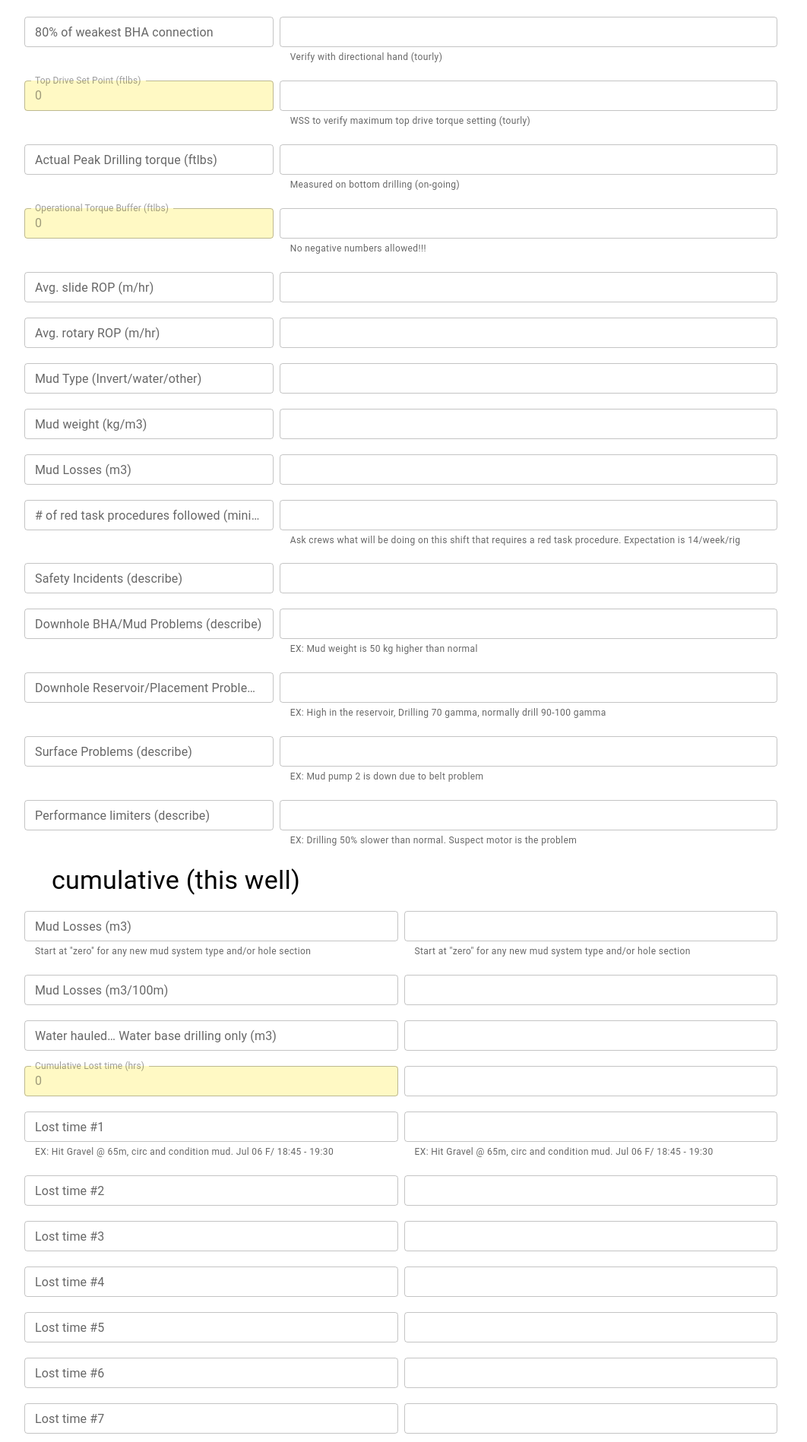
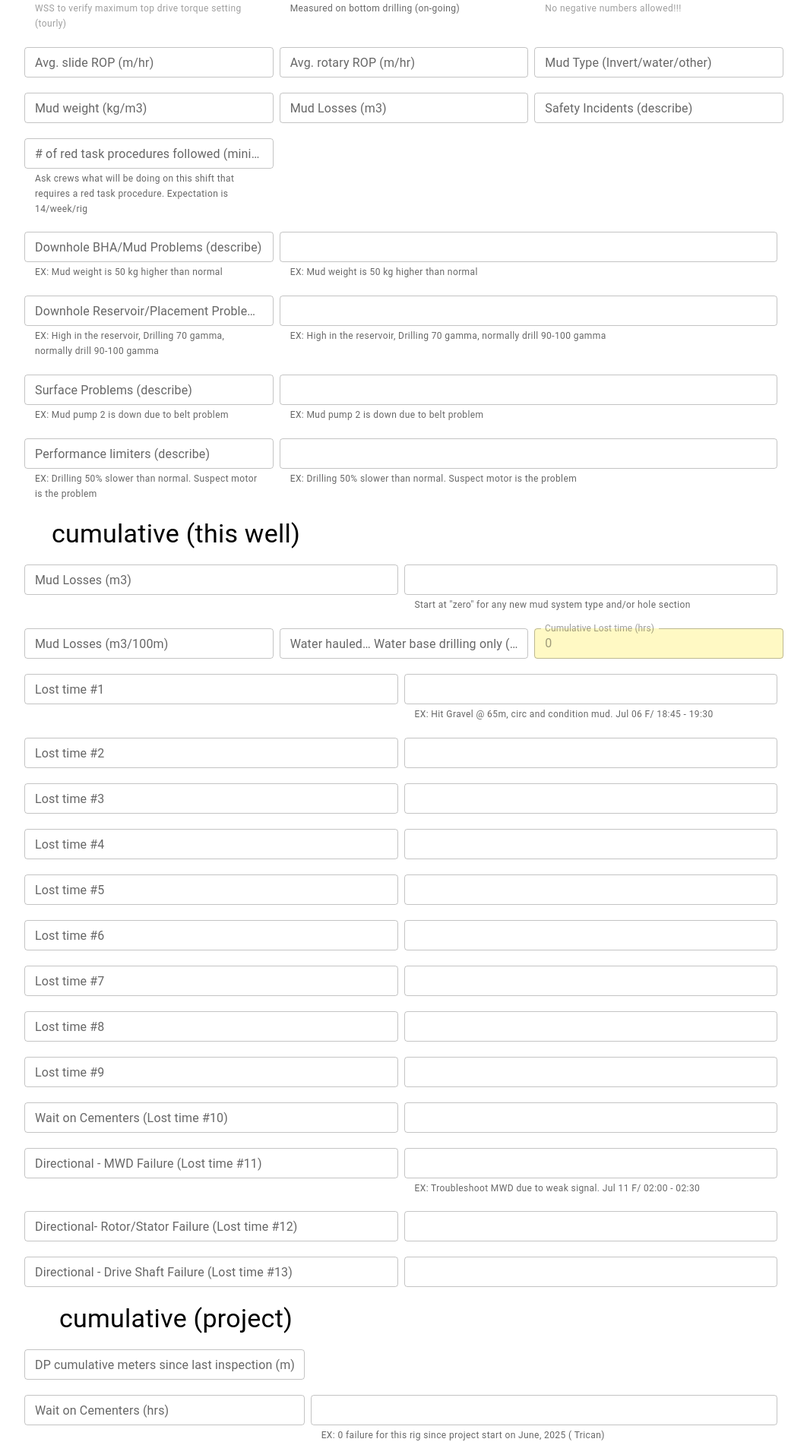
Before and after one commit to Wyatt-Grant/wellinfo, a React (Create React App) app: page / in a window 1280 px wide. Shown: the part 1671-3569 px from the top of the page at 76% size, without its empty margins (96-1158 px from the left). Built offline with nearby package versions, Linux system fonts and the light colour scheme; some icons are missing.

Commit message:
removed unneeded fields

```diff
--- a/src/Forms/Cumulative2Form.js
+++ b/src/Forms/Cumulative2Form.js
@@ -54,6 +54,11 @@
       sx={{ display: 'inline-flex', flexWrap: 'wrap', gap: 1, width: 1024}}
     >
       {textFields.map(({ label, name, help }) => {
+        let multiFiled = false;
+        if (name == "dpCumulativeMeters") {
+          multiFiled = true;
+        }
+
         return (
         <Fragment key={name}>
           <TextField
@@ -68,7 +73,7 @@
             margin="dense"
             multiline
           />
-          <TextField
+          {!multiFiled && <TextField
             sx={{ width: '60%' }}
             name={name}
             value={formData6[name]}
@@ -78,7 +83,10 @@
             size="small"
             margin="dense"
             multiline
-          />
+          />}
+          {multiFiled && <div
+            style={{ width: '60%' }}
+          />}
         </Fragment>
       )
       })}
--- a/src/Forms/CumulativeForm.js
+++ b/src/Forms/CumulativeForm.js
@@ -127,13 +127,21 @@
       }}
       sx={{ display: 'inline-flex', flexWrap: 'wrap', gap: 1, width: 1024}}
     >
-      {textFields.map(({ label, name, help }) => (
+      {textFields.map(({ label, name, help }) => {
+        let multiFiled = false;
+        if (name == "mudLossesPer100m"
+          || name == "waterHauled"
+          || name == "cumulativeLostTime") {
+          multiFiled = true;
+        }
+
+        return (
           <Fragment key={name}>
             <TextField
               type={label.includes('Lost time') ? 'number' : 'text'}
               disabled={name=='cumulativeLostTime'}
               sx={{
-              width: '48%',
+                width: multiFiled ? '32%' : '48%',
                 '& .MuiInputBase-root': {
                   backgroundColor: (name == "cumulativeLostTime") ? '#fff9c4' : '#ffffff',
                 }
@@ -142,12 +150,12 @@
               value={name=='cumulativeLostTime' ? total : formData5[name]}
               onChange={handleChange}
               fullWidth
-            helperText={help}
               label={label}
               size="small"
               margin="dense"
               multiline
             />
+            {!multiFiled &&
             <TextField
               type={'text'}
               sx={{ width: '48%' }}
@@ -160,9 +168,9 @@
               size="small"
               margin="dense"
               multiline
-          />
+            />}
           </Fragment>
-      ))}
+      )})}
     </Box>
   );
 }
--- a/src/Forms/Last12HoursForm.js
+++ b/src/Forms/Last12HoursForm.js
@@ -75,14 +75,14 @@
       help: ''
     },
     {
+      label: 'Safety Incidents (describe)',
+      name: 'safetyIncidents',
+      help: ''
+    },
+    {
       label: '# of red task procedures followed (minimum 1/shift)',
       name: 'redTaskProcedures',
       help: 'Ask crews  what will be doing on this shift that requires a red task procedure. Expectation is 14/week/rig'
-    },
-    {
-      label: 'Safety Incidents (describe)',
-      name: 'safetyIncidents',
-      help: ''
     },
     {
       label: 'Downhole BHA/Mud Problems (describe)',
@@ -131,6 +131,15 @@
           value -= parseFloat(formData4['actualPeakTorque2'] == '' ? 0 : formData4['actualPeakTorque2']);
         }
 
+        let multiFiled = false;
+        if (name == "metersDrilled"
+          || name == "bhaMudProblems"
+          || name == "reservoirPlacementProblems"
+          || name == "surfaceProblems"
+          || name == "performanceLimiters") {
+          multiFiled = true;
+        }
+
         return (
         <Fragment key={name}>
           <TextField
@@ -146,10 +155,12 @@
             value={value}
             onChange={handleChange}
             fullWidth
+            helperText={help}
             size="small"
             margin="dense"
             multiline
           />
+          {multiFiled &&
             <TextField
               sx={{ width: '64%' }}
               name={name}
@@ -161,6 +172,8 @@
               margin="dense"
               multiline
             />
+          }
+          {name == "redTaskProcedures" && <div style={{width: '64%'}}></div>}
         </Fragment>
       )
       })}
--- a/src/SaveButton.js
+++ b/src/SaveButton.js
@@ -426,45 +426,45 @@
                                     cell.textContent = formData4['metersDrilled'];
                                     break;
                                 case 16:
-                                    cell.textContent = formData4['formationDrilled'];
+                                    cell.textContent = "BFS, Peace River, Harmon, Falher A,B,C,D,E,F,F shale cap, Wilrich";
                                     break;
                                 case 17:
-                                    cell.textContent = formData4['offBottomTorque'];
+                                    cell.textContent = "<--- measured off bottom w/ stationary pipe in good hole conditions & smooth torque (tourly)";
                                     break;
                                 case 18:
                                     cell.style.color = 'red';
-                                    cell.textContent = formData4['weakestBHAConnection'];
+                                    cell.textContent = "<--- verify with directional hand (tourly)";
                                     break;
                                 case 19:
                                     cell.style.color = 'red';
-                                    cell.textContent = formData4['topDriveSetPoint'];
+                                    cell.textContent = "<--- WSS to verify maximum top drive torque setting (tourly)";
                                     break;
                                 case 20:
                                     cell.style.color = 'red';
-                                    cell.textContent = formData4['actualPeakTorque'];
+                                    cell.textContent = "<--- measured on bottom drilling (on-going)";
                                     break;
                                 case 21:
                                     cell.style.color = 'red';
-                                    cell.textContent = formData4['operationalTorqueBuffer'];
+                                    cell.textContent = "<--- No negative numbers allowed!!!";
                                     break;
                                 case 22:
-                                    cell.textContent = formData4['avgSlideROP'];
+                                    cell.textContent = '';
                                     break;
                                 case 23:
-                                    cell.textContent = formData4['avgRotaryROP'];
+                                    cell.textContent = '';
                                     break;
                                 case 24:
-                                    cell.textContent = formData4['mudType'];
+                                    cell.textContent = '';
                                     break;
                                 case 25:
-                                    cell.textContent = formData4['mudWeight'];
+                                    cell.textContent = '';
                                     break;
                                 case 26:
-                                    cell.textContent = formData4['mudLosses'];
+                                    cell.textContent = '';
                                     break;
                                 case 27:
                                     cell.style.color = 'red';
-                                    cell.textContent = formData4['redTaskProcedures'];
+                                    cell.textContent = "Ask crews  what will be doing on this shift that requires a red task procedure. Expectation is 14/week/rig";
                                     break;
                                 case 28:
                                     cell.textContent = formData4['safetyIncidents'];
```
Lines whose indentation alone changed are shown as unchanged.
